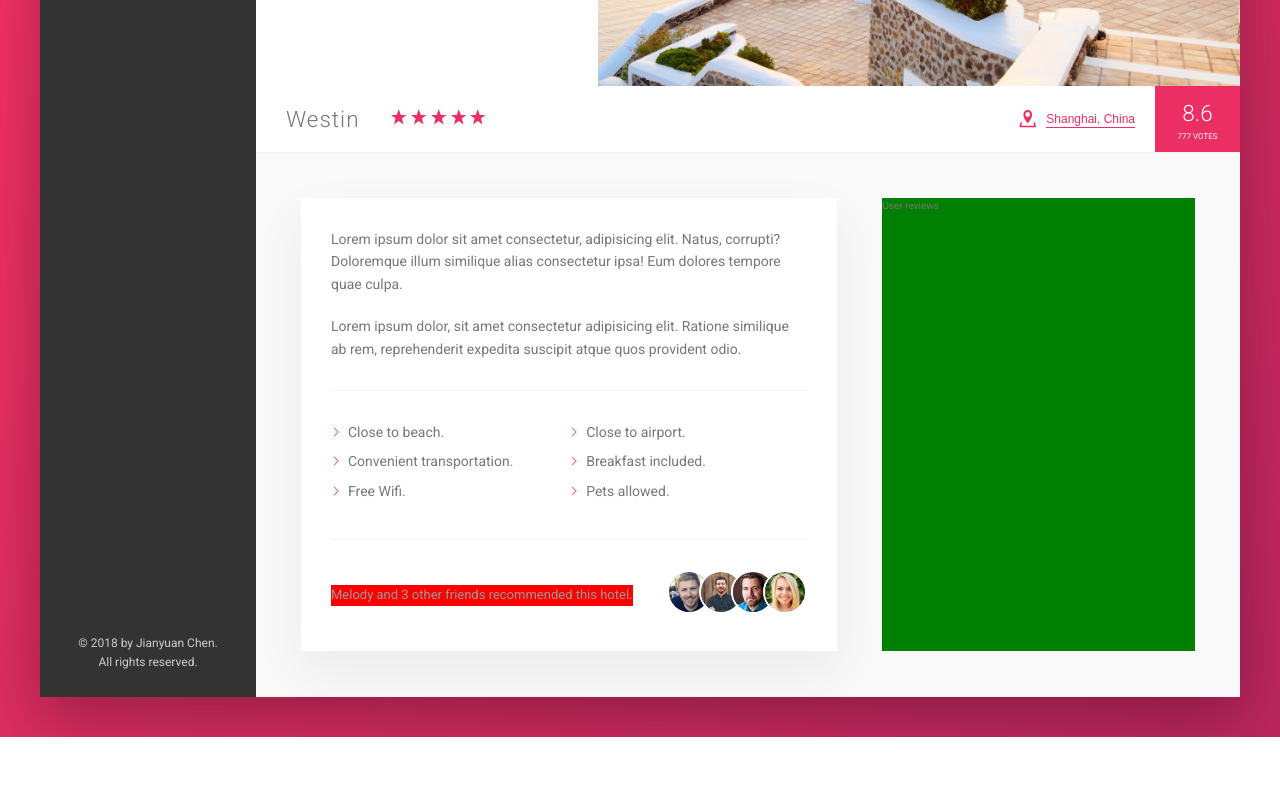
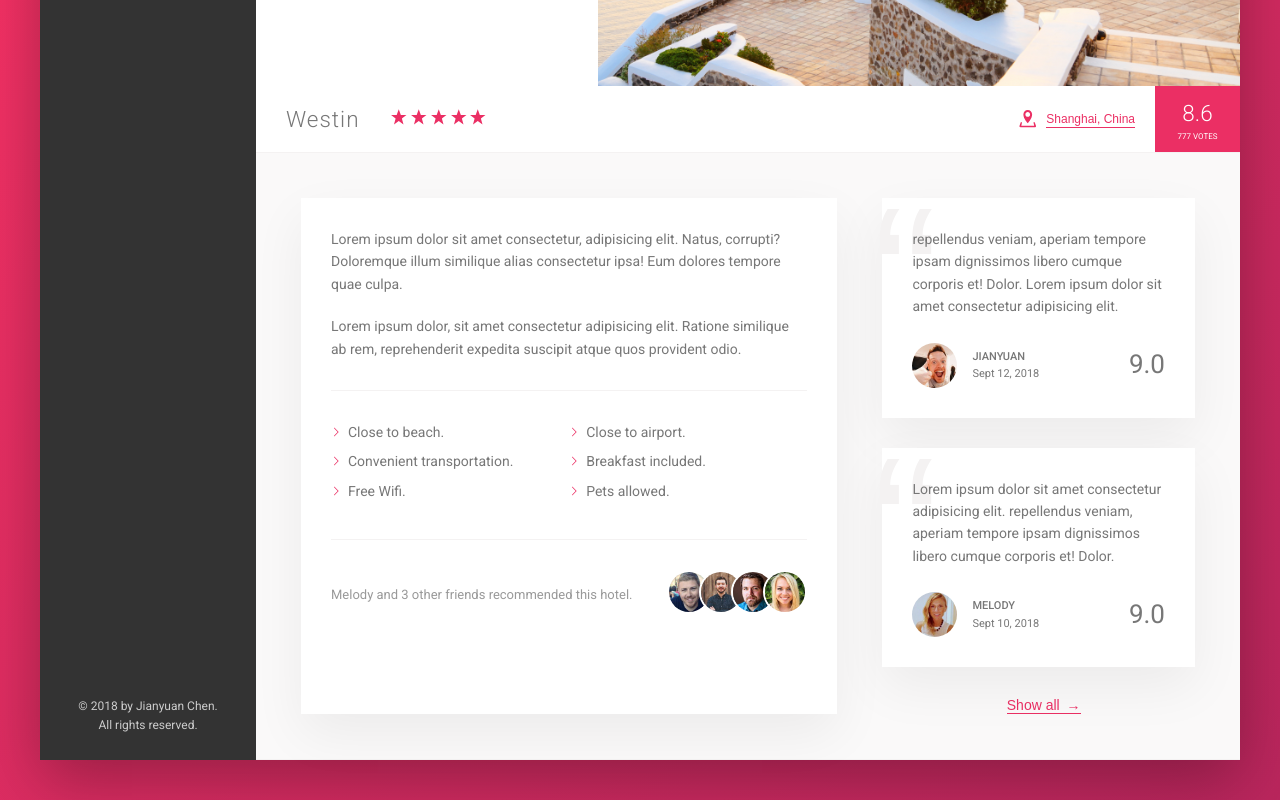
Before and after one commit to mhijack/booking, a website: page index.html in a window 1280 px wide. Shown: the part 409-1209 px from the top of the page. Before the commit the page ends 1146 px from the top, so only its background shows below. Drawn offline with Linux system fonts and the light colour scheme.

Commit message:
style review section

```diff
--- a/index.html
+++ b/index.html
@@ -194,7 +194,40 @@
                     </div>
 
                     <div class="user-reviews">
-                        User reviews
+                        <figure class="review">
+                            <blockquote class="review__text">
+                                repellendus veniam, aperiam tempore ipsam dignissimos libero cumque corporis et! Dolor.
+                                Lorem ipsum dolor sit amet consectetur adipisicing elit.
+                            </blockquote>
+
+                            <figcaption class="review__user">
+                                <img src="img/user-1.jpg" alt="user 1" class="review__photo">
+
+                                <div class="review__user-box">
+                                    <p class="review__user-name">Jianyuan</p>
+                                    <p class="review__user-date">Sept 12, 2018</p>
+                                </div>
+
+                                <div class="review__rating">9.0</div>
+                            </figcaption>
+                        </figure>
+
+                        <figure class="review">
+                            <blockquote class="review__text">
+                                Lorem ipsum dolor sit amet consectetur adipisicing elit.
+                                repellendus veniam, aperiam tempore ipsam dignissimos libero cumque corporis et! Dolor.
+                            </blockquote>
+                            <figcaption class="review__user">
+                                <img src="img/user-2.jpg" alt="user 1" class="review__photo">
+                                <div class="review__user-box">
+                                    <p class="review__user-name">Melody</p>
+                                    <p class="review__user-date">Sept 10, 2018</p>
+                                </div>
+                                <div class="review__rating">9.0</div>
+                            </figcaption>
+                        </figure>
+
+                        <button class="button-inline">Show all <span>&rarr;</span></button>
                     </div>
 
                 </div>
--- a/sass/main.scss
+++ b/sass/main.scss
@@ -376,11 +376,20 @@
 
     &:hover {
         color: var(--color-grey-dark-1);
+
+        span {
+            margin-left: 0.8rem;
+        }
     }
 
     &:focus {
         outline: none;
         animation: pulse 1s infinite;
+    }
+
+    & span {
+        transition: margin 0.2s;
+        margin-left: 0.3rem;
     }
 }
 
@@ -404,6 +413,7 @@
     display: flex;
 
     padding: 4.5rem;
+    font-size: 1.4rem;
     background-color: var(--color-grey-light-1);
     border-bottom: var(--line);
 }
@@ -419,8 +429,11 @@
 }
 
 .user-reviews {
-    background-color: green;
     flex: 1;
+
+    display: flex;
+    flex-direction: column;
+    align-items: center;
 }
 
 .paragraph:not(:last-of-type) {
@@ -479,7 +492,6 @@
 
     &__count {
         margin-right: auto;
-        background-color: red;
     }
 
     &__friends {
@@ -490,3 +502,64 @@
 
     }
 }
+
+// REVIEWS
+.review {
+    display: flex;
+    flex-direction: column;
+
+    background-color: #fff;
+    box-shadow: var(--shadow-light);
+    padding: 3rem;
+    margin-bottom: 3rem;
+    position: relative;
+
+    &:before {
+        content: "\201C";
+        position: absolute;
+        top: -8rem;
+        left: -1rem;
+        font-size: 20rem;
+        font-family: sans-serif;
+        color: var(--color-grey-light-2);
+        overflow: hidden;
+    }
+
+    &__text {
+        margin-bottom: 2.5rem;
+        z-index: 10;
+        position: relative;
+    }
+
+    &__user {
+        display: flex;
+        // align-items: center;
+    }
+
+    &__photo {
+        height: 4.5rem;
+        width: 4.5rem;
+        border-radius: 50%;
+        margin-right: 1.5rem;
+    }
+
+    &__user-box {
+        margin-right: auto;
+        font-size: 1.1rem;
+        align-self: center;
+    }
+
+    &__user-name {
+        text-transform: uppercase;
+        font-weight: 500;
+    }
+
+    &__user-date {
+
+    }
+
+    &__rating {
+        font-size: 2.6rem;
+        align-self: center;
+    }
+}
```
Also changed, not shown: css/style.css.
